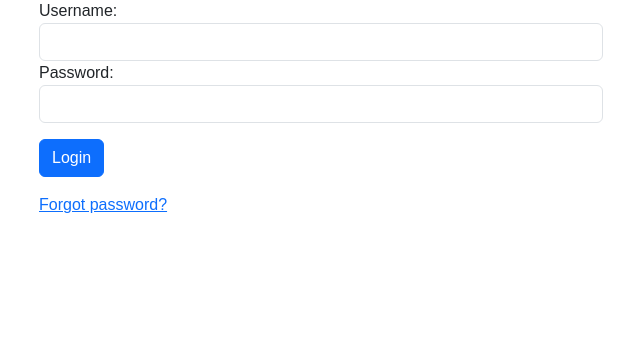
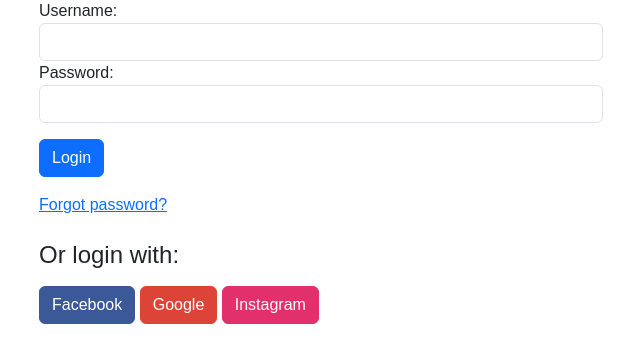
Before and after one commit to letridung07/online_estore_extreme, a Django app: page /accounts/login/ in a window 1280 px wide. Shown: the part 171-534 px from the top of the page, without its empty margins (319-959 px from the left). Run offline with Django 5.2, Linux system fonts and the light colour scheme.

Commit message:
Integrate django-allauth for social authentication
This commit adds django-allauth to enable social login with Facebook, Google, and Instagram. It updates settings.py with necessary configurations, including authentication backends and account settings. The login template now includes social login buttons, and URLs are updated to include allauth routes. Additionally, social sharing buttons are added to the product detail page for easy sharing on social platforms.

```diff
--- a/estore/templates/registration/login.html
+++ b/estore/templates/registration/login.html
@@ -26,6 +26,20 @@
             <p class="mt-3">
                 <a href="{% url 'password_reset' %}">Forgot password?</a>
             </p>
+            <div class="mt-4">
+                <h4>Or login with:</h4>
+                <div class="social-login-buttons">
+                    <a href="{% url 'socialaccount_login' 'facebook' %}" class="btn btn-primary btn-social mt-2" style="background-color: #3b5998; border-color: #3b5998;">
+                        <i class="fab fa-facebook-f"></i> Facebook
+                    </a>
+                    <a href="{% url 'socialaccount_login' 'google' %}" class="btn btn-primary btn-social mt-2" style="background-color: #db4437; border-color: #db4437;">
+                        <i class="fab fa-google"></i> Google
+                    </a>
+                    <a href="{% url 'socialaccount_login' 'instagram' %}" class="btn btn-primary btn-social mt-2" style="background-color: #e1306c; border-color: #e1306c;">
+                        <i class="fab fa-instagram"></i> Instagram
+                    </a>
+                </div>
+            </div>
         </div>
     </div>
 </div>
--- a/estore/urls.py
+++ b/estore/urls.py
@@ -24,6 +24,7 @@ urlpatterns = [
     path('cart/', include('cart.urls')),
     path('orders/', include('orders.urls')),
     path('accounts/', include('django.contrib.auth.urls')),
+    path('accounts/', include('allauth.urls')),  # Include allauth URLs for social authentication
     path('accounts/profile/', profile, name='profile'),
     path('accounts/profile/add-address/', add_shipping_address, name='add_shipping_address'),
     path('accounts/profile/edit-address/<int:address_id>/', edit_shipping_address, name='edit_shipping_address'),
```
Also changed, not shown: estore/settings.py (+23 -0 lines), products/templates/products/product_detail.html (+14 -0 lines).
